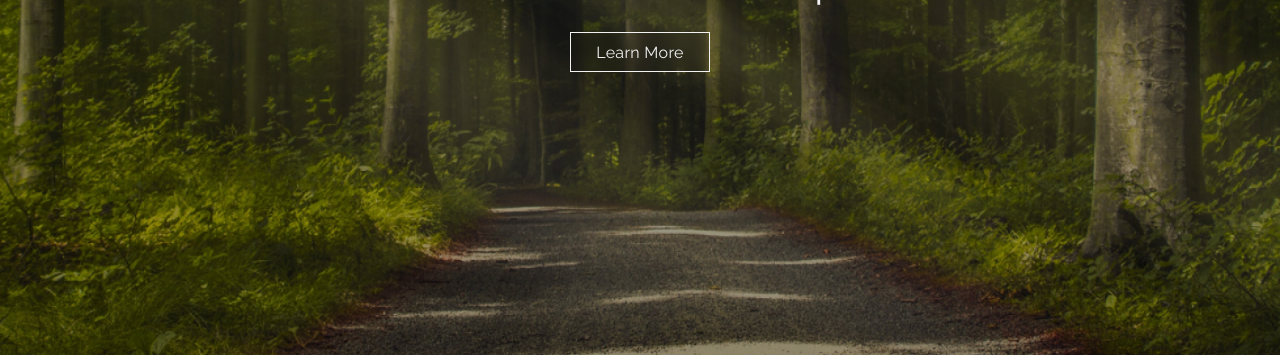
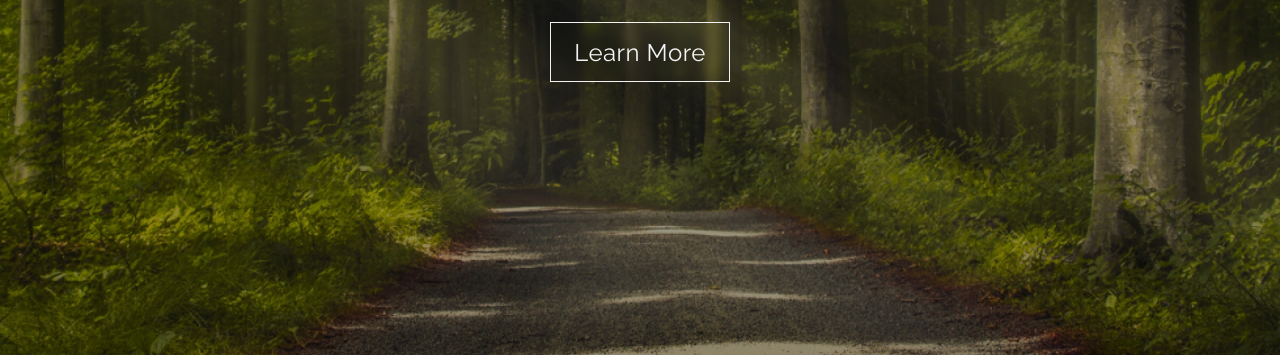
Before and after one commit to djordjeerkicecka/Arborea, a website built with webpack: page src/index.html in a window 1280 px wide. Shown: the part 445-800 px from the top of the page. Built offline with nearby package versions, Linux system fonts and the light colour scheme; files whose address does not match are found by name.

Commit message:
Landing style updates

```diff
--- a/src/scss/sections/_landing.scss
+++ b/src/scss/sections/_landing.scss
@@ -4,6 +4,7 @@
   position: relative;
   box-shadow: 0 1.6rem 1.6rem 0 rgba(0, 0, 0, 0.25);
   width: 100%;
+  z-index: 80;
 }
 
 .landing__frame {
@@ -82,4 +83,17 @@
   text-transform: capitalize;
   border: 0.1rem solid $light;
   backdrop-filter: blur(0.5rem);
+  transition: background 400ms ease-in, color 400ms ease-in;
+
+  &:hover {
+    background: $light;
+    color: $dark;
+  }
+
+  @include lg {
+    width: 18rem;
+    height: 6rem;
+    line-height: 6rem;
+    font-size: 2.4rem;
+  }
 }
```
